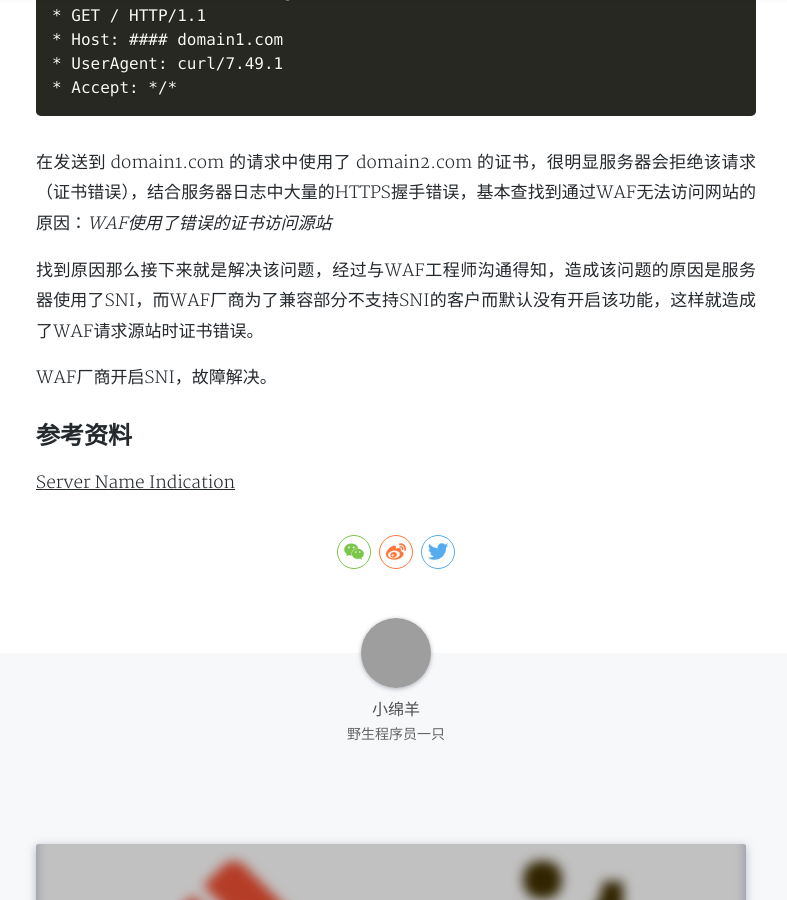
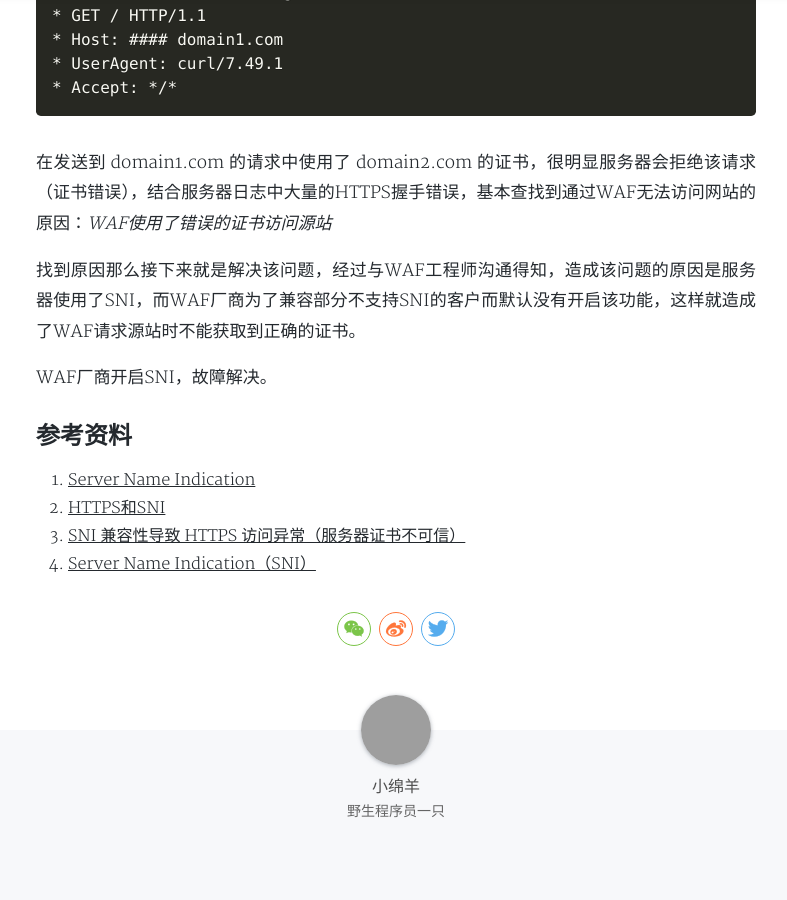
Before and after one commit to mingyangxiao/blog, a Jekyll site: the page built from _posts/2018-06-12-https-sni.md, in a window 1280 px wide and 900 px high, scrolled down 1117 px. Shown: the whole window, without its empty margins (244-1031 px from the left). Built offline with Jekyll 4.4.1, drawn with Linux system fonts in a browser that asks for light colours; nearby versions of some CDN libraries; a style sheet for code colours, icons or effects is not loaded; grey boxes are pictures that could not be loaded.

Commit message:
增加参考资料

```diff
--- a/_posts/2018-06-12-https-sni.md
+++ b/_posts/2018-06-12-https-sni.md
@@ -38,10 +38,13 @@ tags: Nginx Https SNI
 
 在发送到 domain1.com 的请求中使用了 domain2.com 的证书，很明显服务器会拒绝该请求（证书错误），结合服务器日志中大量的HTTPS握手错误，基本查找到通过WAF无法访问网站的原因：*WAF使用了错误的证书访问源站*
 
-找到原因那么接下来就是解决该问题，经过与WAF工程师沟通得知，造成该问题的原因是服务器使用了SNI，而WAF厂商为了兼容部分不支持SNI的客户而默认没有开启该功能，这样就造成了WAF请求源站时证书错误。
+找到原因那么接下来就是解决该问题，经过与WAF工程师沟通得知，造成该问题的原因是服务器使用了SNI，而WAF厂商为了兼容部分不支持SNI的客户而默认没有开启该功能，这样就造成了WAF请求源站时不能获取到正确的证书。
 
 WAF厂商开启SNI，故障解决。
 
 ## 参考资料
 
-[Server Name Indication](https://en.wikipedia.org/wiki/Server_Name_Indication)
+1. [Server Name Indication](https://en.wikipedia.org/wiki/Server_Name_Indication)
+2. [HTTPS和SNI](http://ju.outofmemory.cn/entry/115735)
+3. [SNI 兼容性导致 HTTPS 访问异常（服务器证书不可信）](https://help.aliyun.com/knowledge_detail/43742.html)
+4. [Server Name Indication（SNI）](https://blog.csdn.net/makenothing/article/details/53292335)
```
